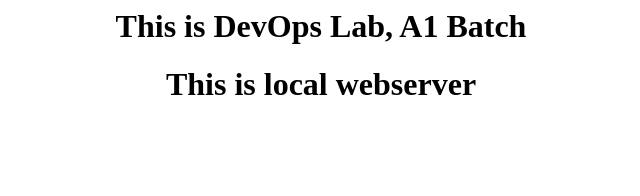
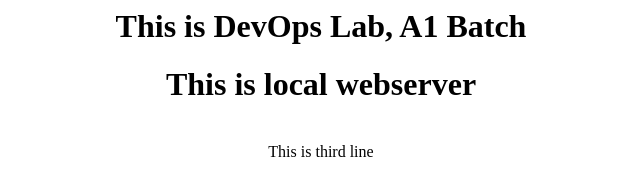
Before and after one commit to sveridevops/ra1website, a plain HTML site: page index.html in a window 1280 px wide. Shown: the whole page, without its empty margins (319-959 px from the left). Drawn offline with Linux system fonts and the light colour scheme.

Commit message:
updated index

```diff
--- a/index.html
+++ b/index.html
@@ -1,2 +1,2 @@
 <center><h1>This is DevOps Lab, A1 Batch</h1></center>
-<center><h1>This is local webserver</h1></center>
+<center><h1>This is local webserver</h1><br/>This is third line </center>
```
